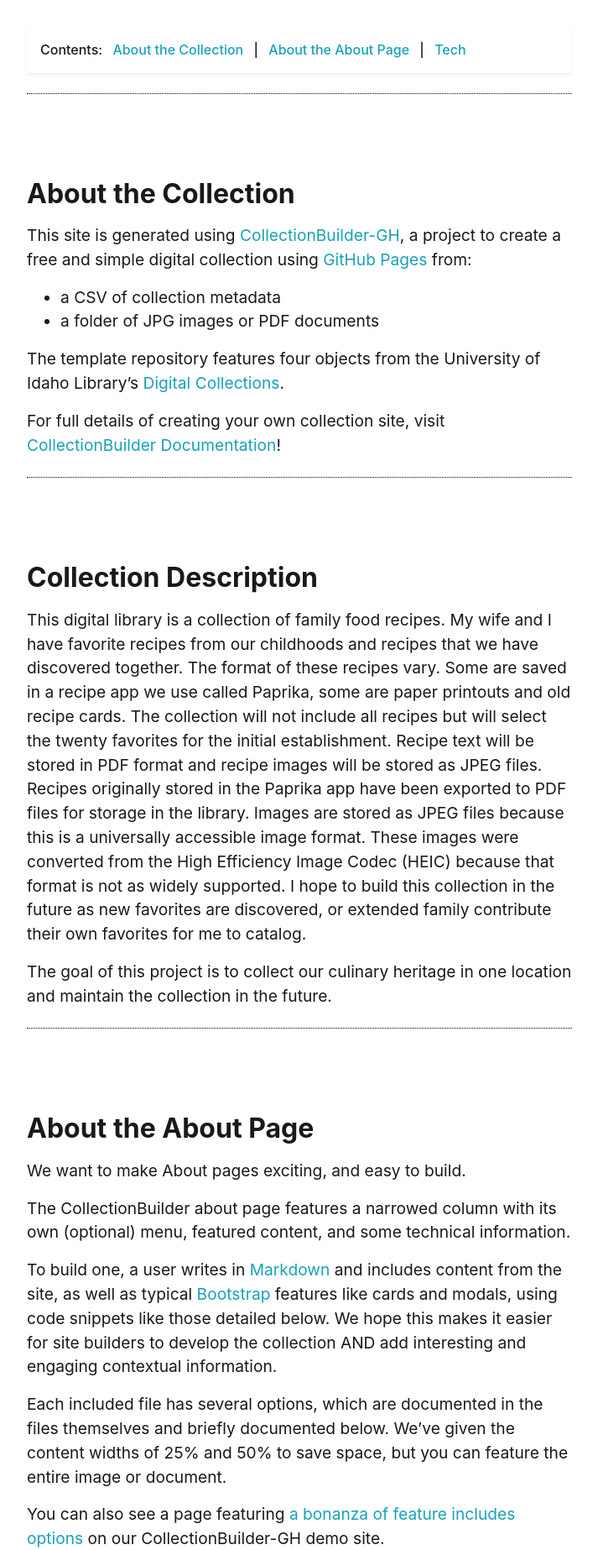
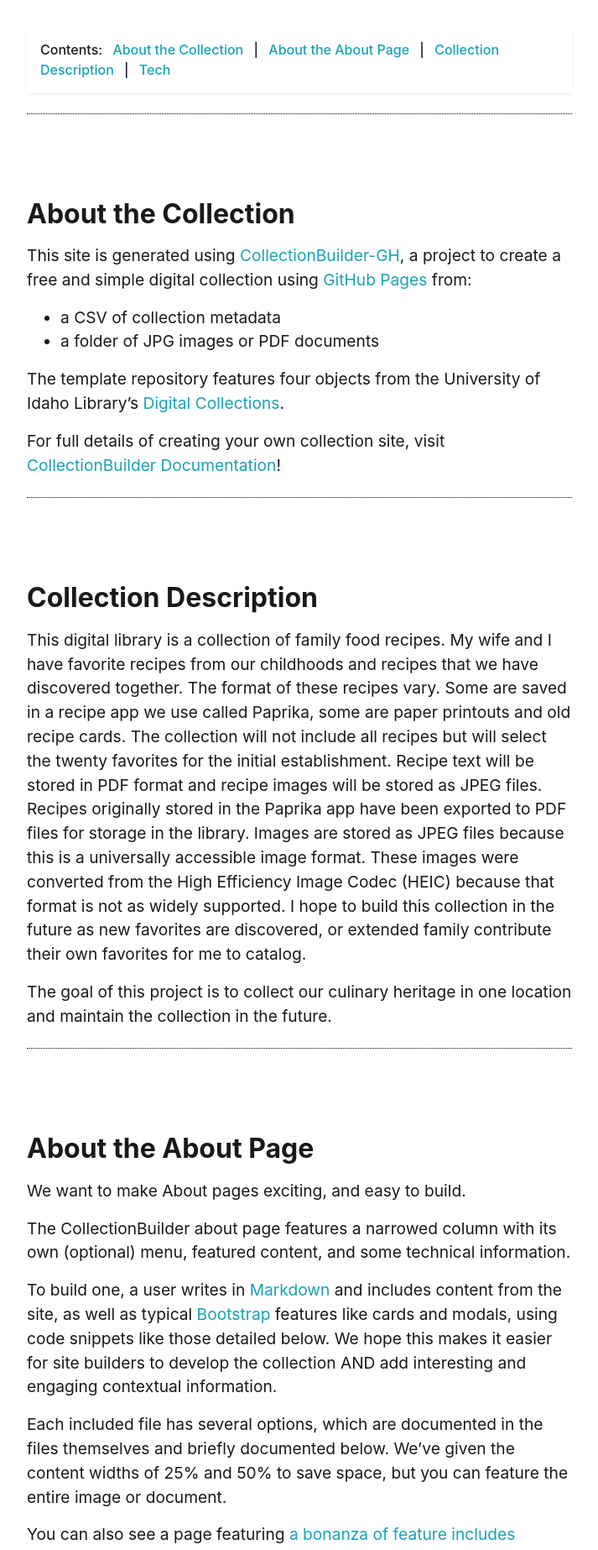
Before and after one commit to lelandsampson/family-recipes, a Jekyll site: the page built from pages/about.md, in a window 1280 px wide. Shown: the part 450-2296 px from the top of the page at 84% size, without its empty margins (283-996 px from the left). Built offline with Jekyll 4.4.1, drawn with Linux system fonts in a browser that asks for light colours.

Commit message:
trying to figure out nav menu

```diff
--- a/pages/about.md
+++ b/pages/about.md
@@ -10,7 +10,7 @@
 
 {% include feature/jumbotron.html objectid="coll0019" %}
 
-{% include feature/nav-menu.html sections="About the Collection;About the About Page" %}
+{% include feature/nav-menu.html sections="About the Collection;About the About Page;Collection Description" %}
 
 ## About the Collection
 
```
